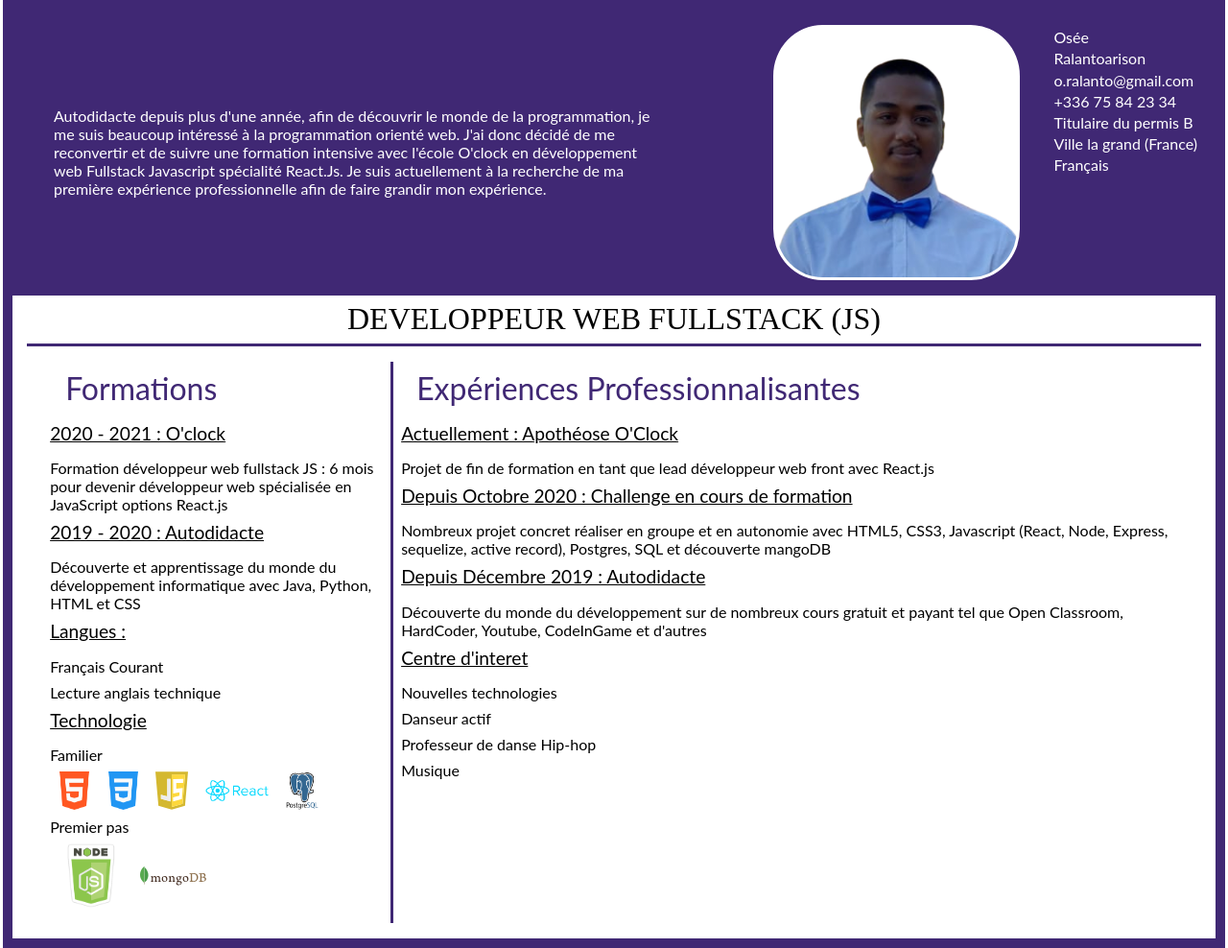
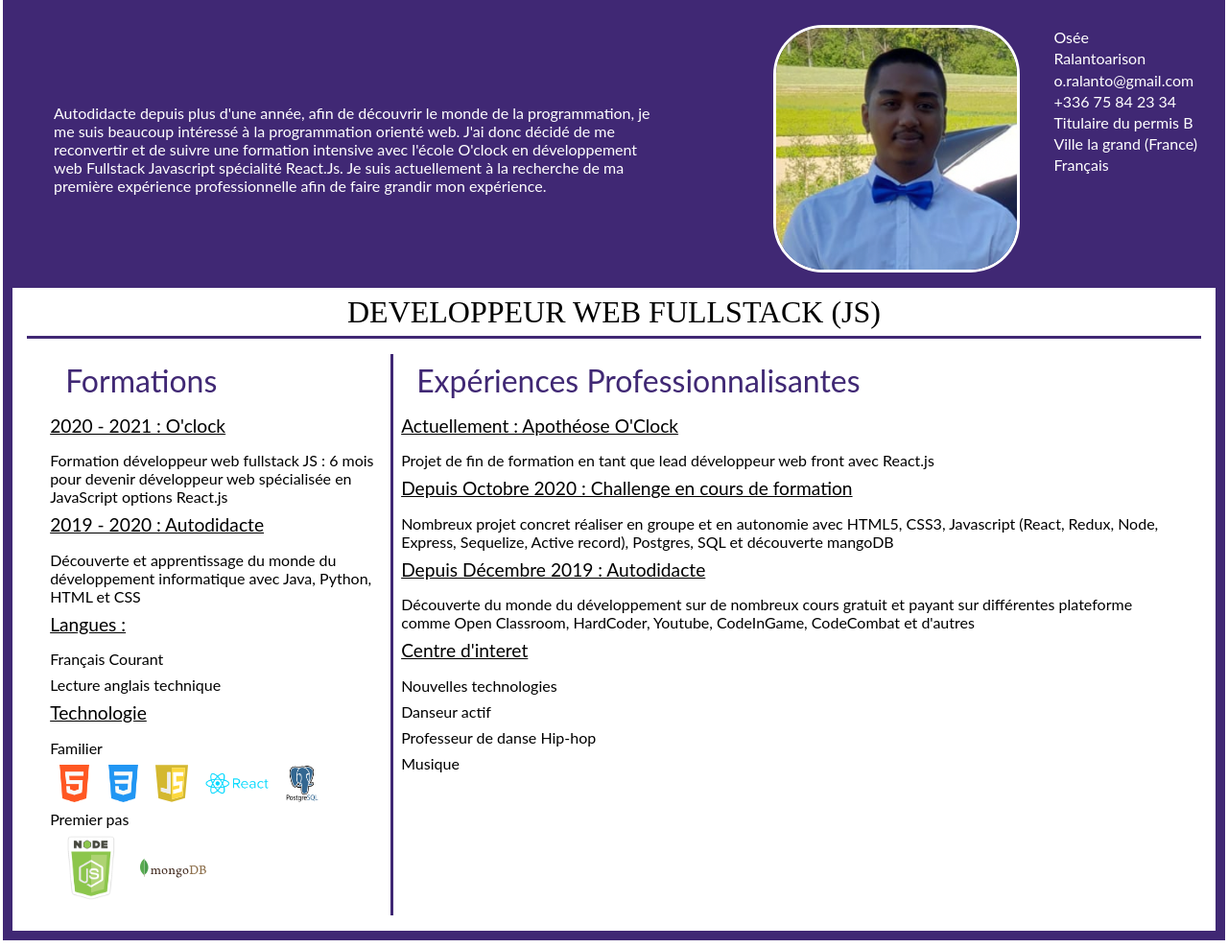
Before and after one commit to Osee-Ralantoarison/CV-Osee-Ralantoarison, a plain HTML site: page Public/index.html in a window 1280 px wide. Shown: the whole page at 96% size. Drawn offline with Linux system fonts and the light colour scheme; a web font is replaced by a local one.

Commit message:
CV V1 OK

```diff
--- a/Public/index.html
+++ b/Public/index.html
@@ -15,7 +15,7 @@
   <div class="presentation">
     <p class="presentation__text">Autodidacte depuis plus d'une année, afin de découvrir le monde de la programmation, je me suis beaucoup intéressé à la programmation orienté web.&nbsp;J'ai donc décidé de me reconvertir et de suivre une formation intensive avec l'école O'clock en développement web Fullstack Javascript spécialité React.Js. Je suis actuellement à la recherche de ma première expérience professionnelle afin de faire grandir mon expérience.
     </p>
-    <img src="./image/photo-backround.png" alt="photo" class="presentation__picture">
+    <img src="./image/Photo-profil.png" alt="photo" class="presentation__picture">
     <div class="presentation__bloc">
       <ul class="presentation__list">
         <li class="presentation__list__items">Osée</li>
@@ -35,9 +35,9 @@
       <h4 class="experience__subtitle">Actuellement : Apothéose O'Clock</h4>
       <p class="experience__detail">Projet de fin de formation en tant que lead développeur web front avec React.js</p>
       <h4 class="experience__subtitle">Depuis Octobre 2020 : Challenge en cours de formation</h4>
-      <p class="experience__detail">Nombreux projet concret réaliser en groupe et en autonomie avec HTML5, CSS3, Javascript (React, Node, Express, sequelize, active record), Postgres, SQL et découverte mangoDB </p>
+      <p class="experience__detail">Nombreux projet concret réaliser en groupe et en autonomie avec HTML5, CSS3, Javascript (React, Redux, Node, Express, Sequelize, Active record), Postgres, SQL et découverte mangoDB </p>
       <h4 class="experience__subtitle">Depuis Décembre 2019 : Autodidacte</h4>
-      <p class="experience__detail">Découverte du monde du développement sur de nombreux cours gratuit et payant tel que Open Classroom, HardCoder, Youtube, CodeInGame et d'autres</p>
+      <p class="experience__detail">Découverte du monde du développement sur de nombreux cours gratuit et payant sur différentes plateforme comme Open Classroom, HardCoder, Youtube, CodeInGame, CodeCombat et d'autres</p>
       <h4 class="experience__subtitle">Centre d'interet</h4>
         <ul class="experience__detail">
           <li class="experience__detail">Nouvelles technologies</li>
--- a/Public/style.css
+++ b/Public/style.css
@@ -37,7 +37,6 @@ body {
   height: 20%;
   margin: 1em 1em 1em 5em;
   border: 3px solid #fff;
-  background-color: #fff;
   border-radius: 20%;
 }
 .presentation__bloc {
```
Also changed, not shown: Public/image/127595904-old-light-grey-brick-wall-background-texture.jpg (added), Public/image/Photo-profil.png (added).
